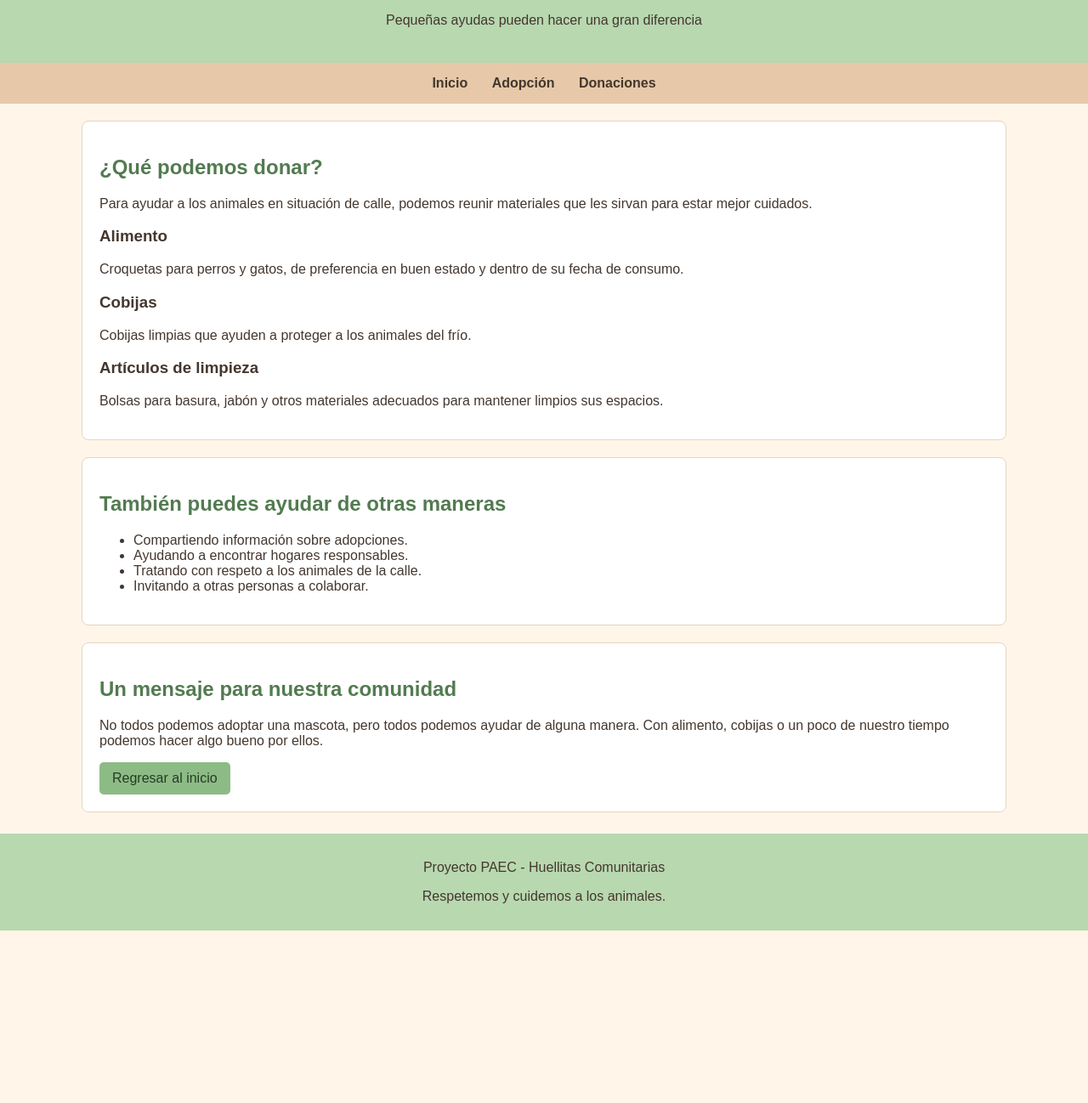
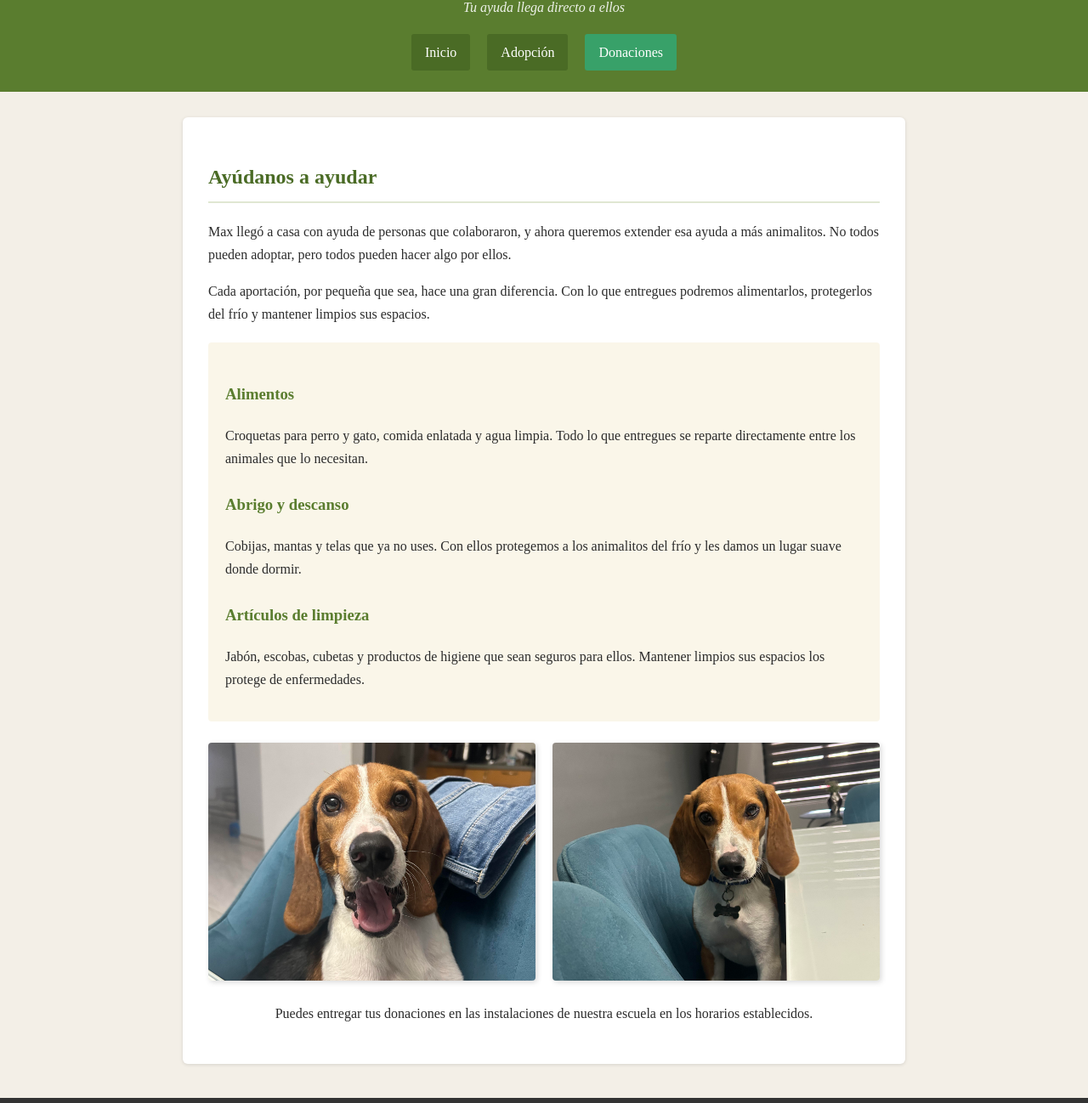
Before and after one commit to marioxkos/paec_mario, a plain HTML site: page donaciones.html in a window 1280 px wide. Shown: the part 90-1388 px from the top of the page at 85% size. Before the commit the page ends 1185 px from the top, so only its background shows below. Drawn offline with Linux system fonts and the light colour scheme.

Commit message:
Limpieza de archivos

```diff
--- a/donaciones.html
+++ b/donaciones.html
@@ -1,81 +1,50 @@
-
 <!DOCTYPE html>
 <html lang="es">
 <head>
     <meta charset="UTF-8">
+    <meta name="viewport" content="width=device-width, initial-scale=1.0">
     <title>Donaciones - Huellitas Comunitarias</title>
-    <link rel="stylesheet" href="paec_mario2.css">
+    <link rel="stylesheet" href="estilo.css">
 </head>
 <body>
-
     <header>
-        <h1>Ayuda a las Huellitas</h1>
-        <p>Pequeñas ayudas pueden hacer una gran diferencia</p>
+        <h1>Huellitas Comunitarias</h1>
+        <p class="subtitulo">Tu ayuda llega directo a ellos</p>
+        <nav>
+            <a href="index.html">Inicio</a>
+            <a href="adopciones.html">Adopción</a>
+            <a href="donaciones.html" class="activo">Donaciones</a>
+        </nav>
     </header>
-
-    <nav>
-        <a href="paec_mario1.html">Inicio</a>
-        <a href="paec_mario1.html#adopcion">Adopción</a>
-        <a href="paec_mario3.html">Donaciones</a>
-    </nav>
 
     <main>
         <section>
-            <h2>¿Qué podemos donar?</h2>
-            <p>
-                Para ayudar a los animales en situación de calle,
-                podemos reunir materiales que les sirvan para
-                estar mejor cuidados.
-            </p>
+            <h2>Ayúdanos a ayudar</h2>
+            <p>Max llegó a casa con ayuda de personas que colaboraron, y ahora queremos extender esa ayuda a más animalitos. No todos pueden adoptar, pero todos pueden hacer algo por ellos.</p>
+            <p>Cada aportación, por pequeña que sea, hace una gran diferencia. Con lo que entregues podremos alimentarlos, protegerlos del frío y mantener limpios sus espacios.</p>
 
-            <h3>Alimento</h3>
-            <p>
-                Croquetas para perros y gatos, de preferencia
-                en buen estado y dentro de su fecha de consumo.
-            </p>
+            <div class="lista-donaciones">
+                <h3>Alimentos</h3>
+                <p>Croquetas para perro y gato, comida enlatada y agua limpia. Todo lo que entregues se reparte directamente entre los animales que lo necesitan.</p>
 
-            <h3>Cobijas</h3>
-            <p>
-                Cobijas limpias que ayuden a proteger a los
-                animales del frío.
-            </p>
+                <h3>Abrigo y descanso</h3>
+                <p>Cobijas, mantas y telas que ya no uses. Con ellos protegemos a los animalitos del frío y les damos un lugar suave donde dormir.</p>
 
-            <h3>Artículos de limpieza</h3>
-            <p>
-                Bolsas para basura, jabón y otros materiales
-                adecuados para mantener limpios sus espacios.
-            </p>
-        </section>
+                <h3>Artículos de limpieza</h3>
+                <p>Jabón, escobas, cubetas y productos de higiene que sean seguros para ellos. Mantener limpios sus espacios los protege de enfermedades.</p>
+            </div>
 
-        <section>
-            <h2>También puedes ayudar de otras maneras</h2>
-            <ul>
-                <li>Compartiendo información sobre adopciones.</li>
-                <li>Ayudando a encontrar hogares responsables.</li>
-                <li>Tratando con respeto a los animales de la calle.</li>
-                <li>Invitando a otras personas a colaborar.</li>
-            </ul>
-        </section>
+            <div class="imagenes">
+                <img src="imagenes/mi_perro1.jpg" alt="Max recibiendo los cuidados que merece">
+                <img src="imagenes/mi_perro2.jpg" alt="Gracias por sumarte a esta causa">
+            </div>
 
-        <section>
-            <h2>Un mensaje para nuestra comunidad</h2>
-            <p>
-                No todos podemos adoptar una mascota, pero
-                todos podemos ayudar de alguna manera.
-                Con alimento, cobijas o un poco de nuestro
-                tiempo podemos hacer algo bueno por ellos.
-            </p>
-
-            <a class="boton" href="paec_mario1.html">
-                Regresar al inicio
-            </a>
+            <p class="centrado">Puedes entregar tus donaciones en las instalaciones de nuestra escuela en los horarios establecidos.</p>
         </section>
     </main>
 
     <footer>
-        <p>Proyecto PAEC - Huellitas Comunitarias</p>
-        <p>Respetemos y cuidemos a los animales.</p>
+        <p>Proyecto PAEC - Huellitas Comunitarias 2026 de Torres Bon Mario Alfredo</p>
     </footer>
-
 </body>
 </html>
--- /dev/null
+++ b/estilo.css
@@ -0,0 +1,126 @@
+body {
+    font-family: 'Times New Roman', serif;
+    margin: 0;
+    padding: 0;
+    background-color: #f3efe7;
+    color: #2b2b2b;
+    line-height: 1.7;
+}
+
+header {
+    background-color: #5a7d2f;
+    color: white;
+    padding: 25px 20px;
+    text-align: center;
+}
+
+header h1 {
+    margin: 0 0 8px 0;
+    font-size: 1.9em;
+    letter-spacing: 1px;
+}
+
+.subtitulo {
+    font-style: italic;
+    margin: 0 0 18px 0;
+    opacity: 0.9;
+}
+
+nav a {
+    color: white;
+    text-decoration: none;
+    margin: 0 8px;
+    padding: 8px 16px;
+    background-color: #4a6b25;
+    border-radius: 3px;
+    display: inline-block;
+    transition: background-color 0.2s ease;
+}
+
+nav a.activo {
+    background-color: #38a169;
+}
+
+nav a:hover {
+    background-color: #3f5f20;
+}
+
+main {
+    max-width: 850px;
+    margin: 30px auto;
+    padding: 0 20px;
+}
+
+section {
+    background-color: white;
+    padding: 30px;
+    border-radius: 6px;
+    box-shadow: 0 1px 4px rgba(0,0,0,0.12);
+}
+
+section h2 {
+    color: #4a6b25;
+    border-bottom: 2px solid #e0e7d2;
+    padding-bottom: 8px;
+}
+
+section h3 {
+    color: #5a7d2f;
+    margin-top: 25px;
+}
+
+.frase {
+    font-size: 1.1em;
+    font-style: italic;
+    color: #4a6b25;
+    margin-top: 20px;
+    text-align: center;
+}
+
+.imagenes {
+    display: flex;
+    gap: 20px;
+    margin: 25px 0;
+    flex-wrap: wrap;
+}
+
+.imagenes img {
+    flex: 1;
+    min-width: 300px;
+    height: 280px;
+    object-fit: cover;
+    border-radius: 4px;
+    box-shadow: 2px 2px 6px rgba(0,0,0,0.15);
+}
+
+ul {
+    background-color: #f0f4e8;
+    padding: 18px 30px;
+    border-radius: 4px;
+}
+
+ul li {
+    margin: 8px 0;
+}
+
+.lista-donaciones {
+    background-color: #faf6e9;
+    padding: 20px;
+    border-radius: 4px;
+    margin: 20px 0;
+}
+
+.centrado {
+    text-align: center;
+    margin-top: 25px;
+    font-weight: 500;
+}
+
+footer {
+    background-color: #333333;
+    color: white;
+    text-align: center;
+    padding: 15px;
+    margin-top: 40px;
+    font-size: 0.95em;
+}
--- a/estilo.css.css
+++ /dev/null
@@ -1,92 +0,0 @@
-
-body {
-    font-family: Arial, sans-serif;
-    background-color: #fff5e9;
-    color: #44372e;
-    margin: 0;
-}
-
-header {
-    background-color: #b8d8b0;
-    text-align: center;
-    padding: 25px;
-}
-
-header h1 {
-    color: #355b3e;
-}
-
-nav {
-    background-color: #e7c9a9;
-    text-align: center;
-    padding: 15px;
-}
-
-nav a {
-    color: #44372e;
-    text-decoration: none;
-    margin: 12px;
-    font-weight: bold;
-}
-
-nav a:hover {
-    color: #277344;
-}
-
-main {
-    width: 85%;
-    margin: 20px auto;
-}
-
-section {
-    background-color: white;
-    padding: 20px;
-    margin-bottom: 20px;
-    border: 1px solid #e5d5c5;
-    border-radius: 8px;
-}
-
-h2 {
-    color: #527b50;
-}
-
-.fotos {
-    display: flex;
-    gap: 20px;
-    flex-wrap: wrap;
-}
-
-.foto {
-    width: 220px;
-    text-align: center;
-    background-color: #f9eee2;
-    padding: 10px;
-    border-radius: 8px;
-}
-
-.foto img {
-    width: 100%;
-    height: 180px;
-    object-fit: cover;
-    border: 1px solid #d2bda8;
-}
-
-.boton {
-    display: inline-block;
-    background-color: #8dbb85;
-    color: #243c26;
-    padding: 10px 15px;
-    text-decoration: none;
-    border-radius: 5px;
-}
-
-.boton:hover {
-    background-color: #b8d8b0;
-}
-
-footer {
-    background-color: #b8d8b0;
-    text-align: center;
-    padding: 15px;
-    margin-top: 25px;
-}
--- a/paec_mario2.css
+++ /dev/null
@@ -1,92 +0,0 @@
-
-body {
-    font-family: Arial, sans-serif;
-    background-color: #fff5e9;
-    color: #44372e;
-    margin: 0;
-}
-
-header {
-    background-color: #b8d8b0;
-    text-align: center;
-    padding: 25px;
-}
-
-header h1 {
-    color: #355b3e;
-}
-
-nav {
-    background-color: #e7c9a9;
-    text-align: center;
-    padding: 15px;
-}
-
-nav a {
-    color: #44372e;
-    text-decoration: none;
-    margin: 12px;
-    font-weight: bold;
-}
-
-nav a:hover {
-    color: #277344;
-}
-
-main {
-    width: 85%;
-    margin: 20px auto;
-}
-
-section {
-    background-color: white;
-    padding: 20px;
-    margin-bottom: 20px;
-    border: 1px solid #e5d5c5;
-    border-radius: 8px;
-}
-
-h2 {
-    color: #527b50;
-}
-
-.fotos {
-    display: flex;
-    gap: 20px;
-    flex-wrap: wrap;
-}
-
-.foto {
-    width: 220px;
-    text-align: center;
-    background-color: #f9eee2;
-    padding: 10px;
-    border-radius: 8px;
-}
-
-.foto img {
-    width: 100%;
-    height: 180px;
-    object-fit: cover;
-    border: 1px solid #d2bda8;
-}
-
-.boton {
-    display: inline-block;
-    background-color: #8dbb85;
-    color: #243c26;
-    padding: 10px 15px;
-    text-decoration: none;
-    border-radius: 5px;
-}
-
-.boton:hover {
-    background-color: #b8d8b0;
-}
-
-footer {
-    background-color: #b8d8b0;
-    text-align: center;
-    padding: 15px;
-    margin-top: 25px;
-}
```
Also changed, not shown: adopciones.html (+23 -45 lines), index.html (+17 -59 lines), index.html.html (deleted, +0 -82 lines), paec_mario3.html (deleted, +0 -81 lines).
